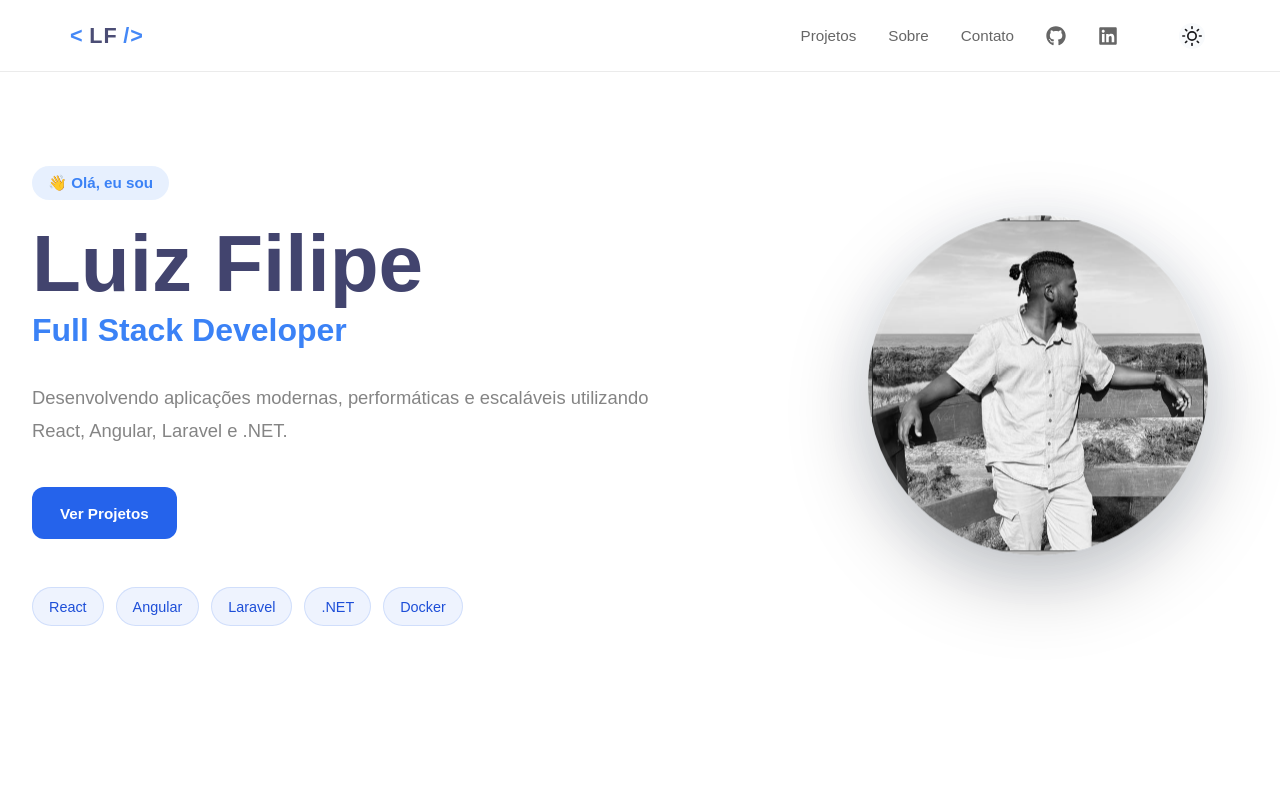
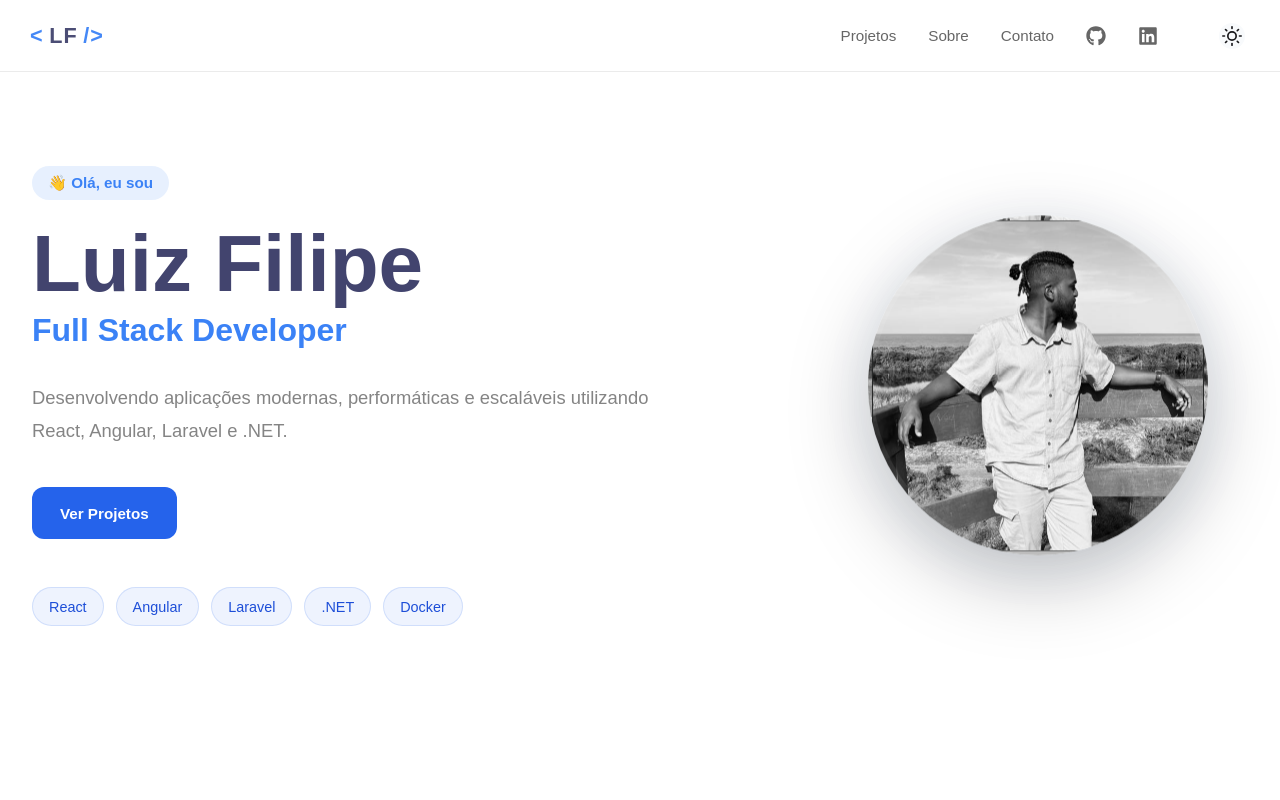
Before and after one commit to Luiz-Suvilao/portfolio, a Next.js app: page / in a window 1280 px wide. Shown: the top 800 px of the page. Built offline with nearby package versions, Linux system fonts and the light colour scheme.

Commit message:
feat: update header styles for improved layout and dark mode background

```diff
--- a/src/components/Header/header.module.scss
+++ b/src/components/Header/header.module.scss
@@ -4,7 +4,6 @@
   position: fixed;
   top: 0;
   left: 0;
-  width: 100%;
   height: 72px;
 
   z-index: 999;
@@ -18,10 +17,11 @@
           background .3s ease,
           border-color .3s ease,
           box-shadow .3s ease;
+  width: 100%;
 }
 
 .content {
-  max-width: 1200px;
+  width: 100%;
   height: 100%;
 
   margin: 0 auto;
@@ -158,7 +158,7 @@
 
 .dark {
 
-  background: rgba(10, 10, 12, .72);
+  background: #191919;
 
   .logo {
 
```
